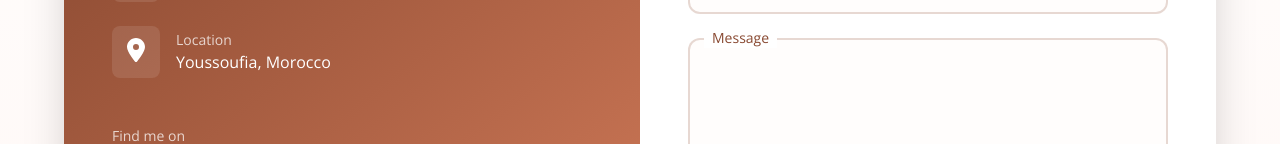
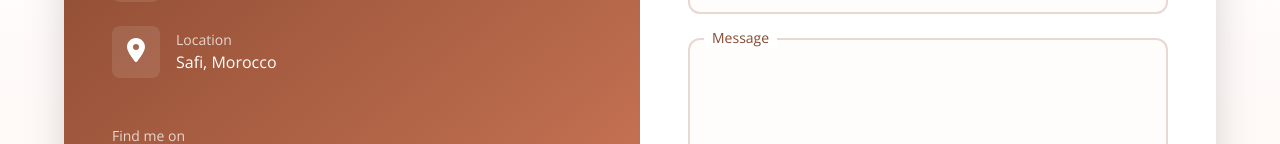
Before and after one commit to Mouadelhiloufi/MouadFolio, a React (Vite) app: page /contact in a window 1280 px wide. Shown: the part 462-606 px from the top of the page. Built offline with nearby package versions, Linux system fonts and the light colour scheme; no server answers.

Commit message:
Update location in Contact component from Youssoufia to Safi, Morocco

```diff
--- a/src/pages/Contact.jsx
+++ b/src/pages/Contact.jsx
@@ -117,7 +117,7 @@ aamirelamiri3@gmail.com                                                </a>
                                             </div>
                                             <div>
                                                 <p className="opacity-75 text-sm">Location</p>
-                                                <p>Youssoufia, Morocco</p>
+                                                <p>Safi, Morocco</p>
                                             </div>
                                         </div>
                                     </div>
```
